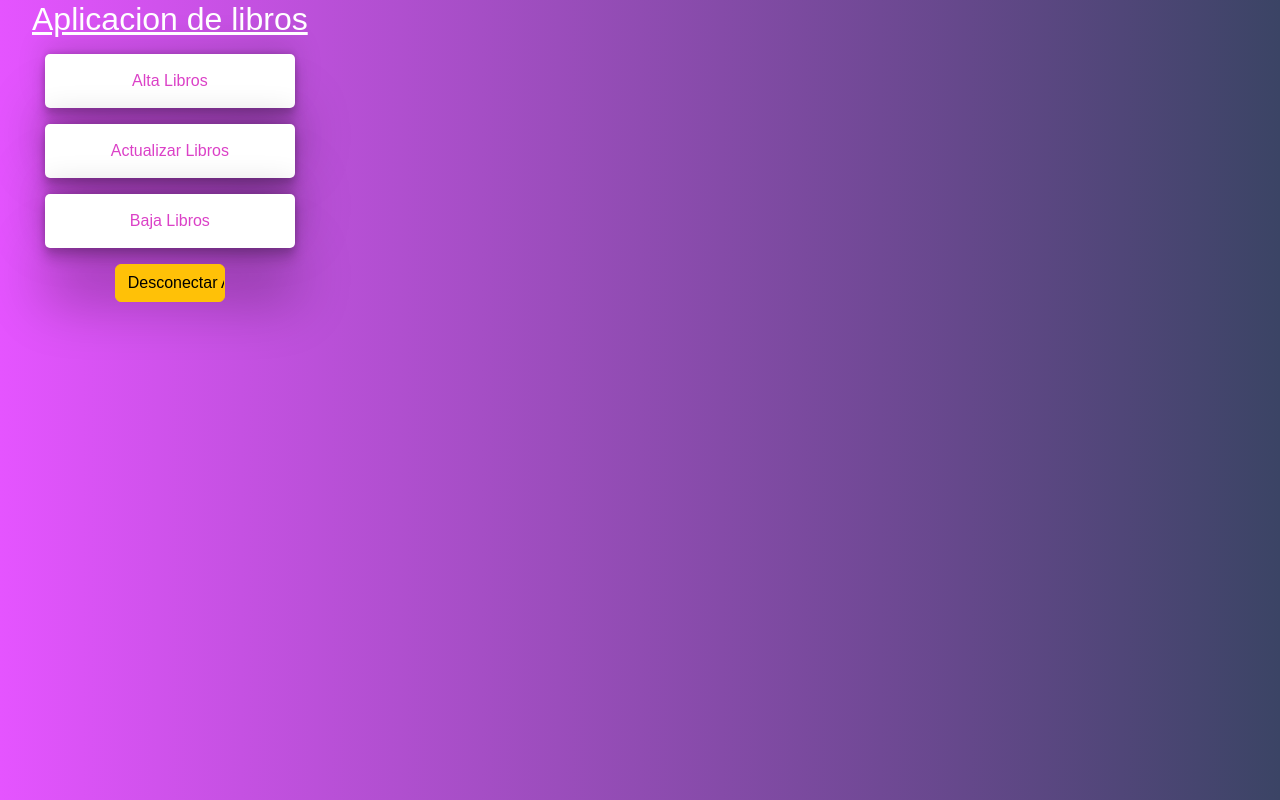
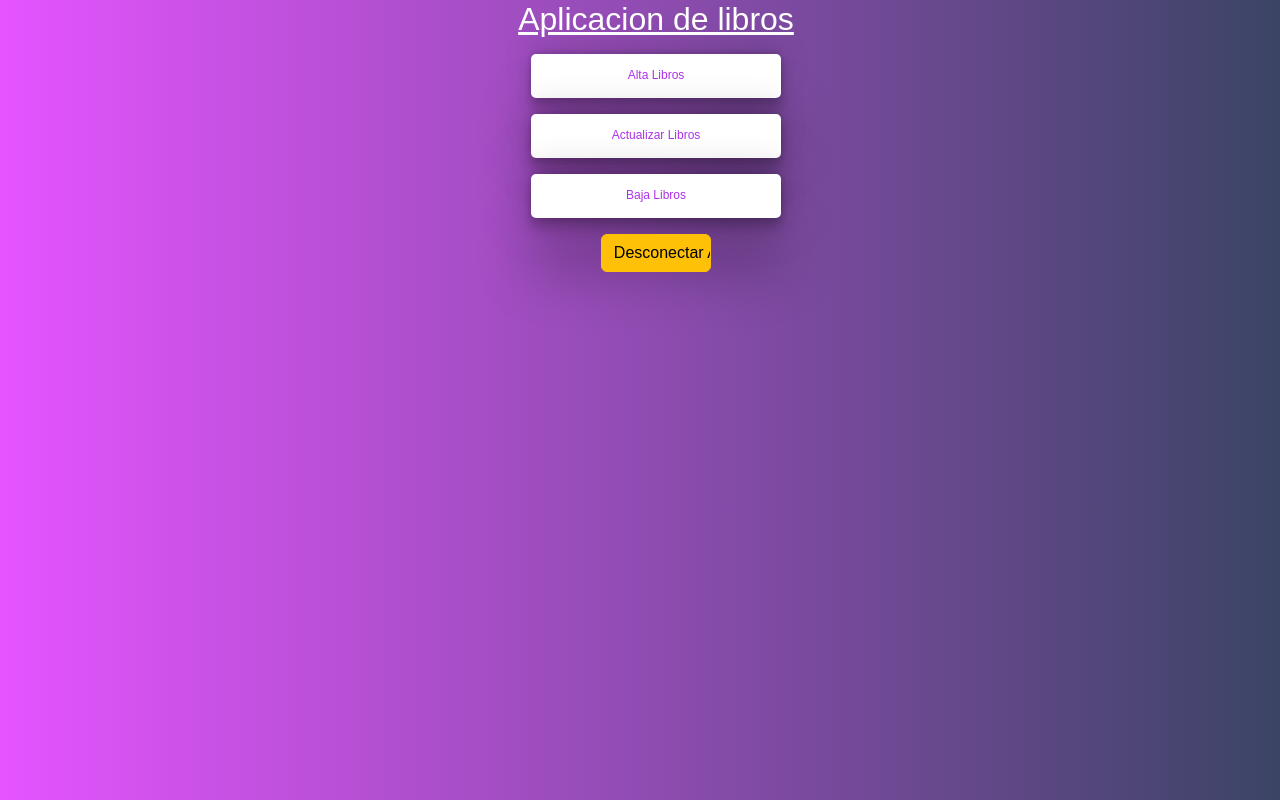
Before and after one commit to IESAlisal/22asir2proyecto-grupo3, a PHP site: page / in a window 1280 px wide. Run offline with PHP 8.4, Linux system fonts and the light colour scheme; the visitor is signed in with stand-in values (Sample User, id 1); some libraries are stand-ins or nearby versions.

Commit message:
Add files via upload

```diff
--- a/css/estiloIndex.css
+++ b/css/estiloIndex.css
@@ -1,9 +1,12 @@
 body {
-    text-align: center;
+    place-items: center;
     font-family: 'Montserrat', sans-serif;
     color: rgb(0, 0, 0);
-    position: absolute;
-    background-size: cover;
+    font-weight: 400;
+    font-size: 0.75rem;
+    line-height: 1.15;
+    position: relative;
+
 }
 /*Color fondo */
 body{
@@ -22,6 +25,8 @@ h2 {
     color: #ffffff;
     text-decoration: underline
 }
+
+/* Lista */
 li {
     background-color: #fff;
     border: none;
@@ -34,14 +39,14 @@ li {
     text-align: center;
     box-shadow: rgba(0, 0, 0, 0.25) 0px 54px 55px, rgba(0, 0, 0, 0.12) 0px -12px 30px, rgba(0, 0, 0, 0.12) 0px 4px 6px, rgba(0, 0, 0, 0.17) 0px 12px 13px, rgba(0, 0, 0, 0.09) 0px -3px 5px;
 }
-label {
-    color: #bad3db;
-    padding: 5px;
-    text-align: left;
+ul {
+    align-items: center;
 }
-/*Efecto boton*/
+
+/*Boton*/
 form {
     text-align: center;
+    margin: auto;
 }
 input {
     background-color: #a7e245;
@@ -54,9 +59,9 @@ input {
     margin: auto;
 }
 
-/*Efecto enlace*/
+/*Enlace*/
 a {
-    color: #db41c7;
+    color: #ae31e7;
     text-decoration: none;
     text-align: center;
     transition: all 0.5s;
```
